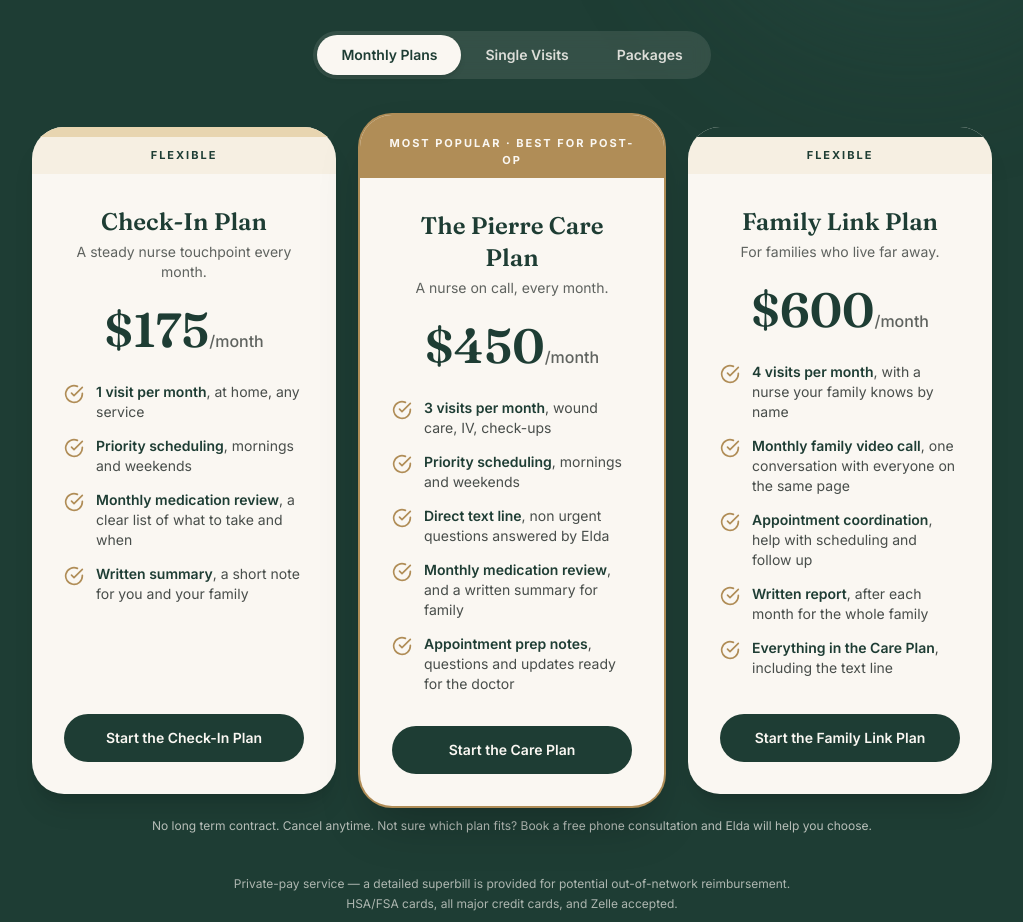
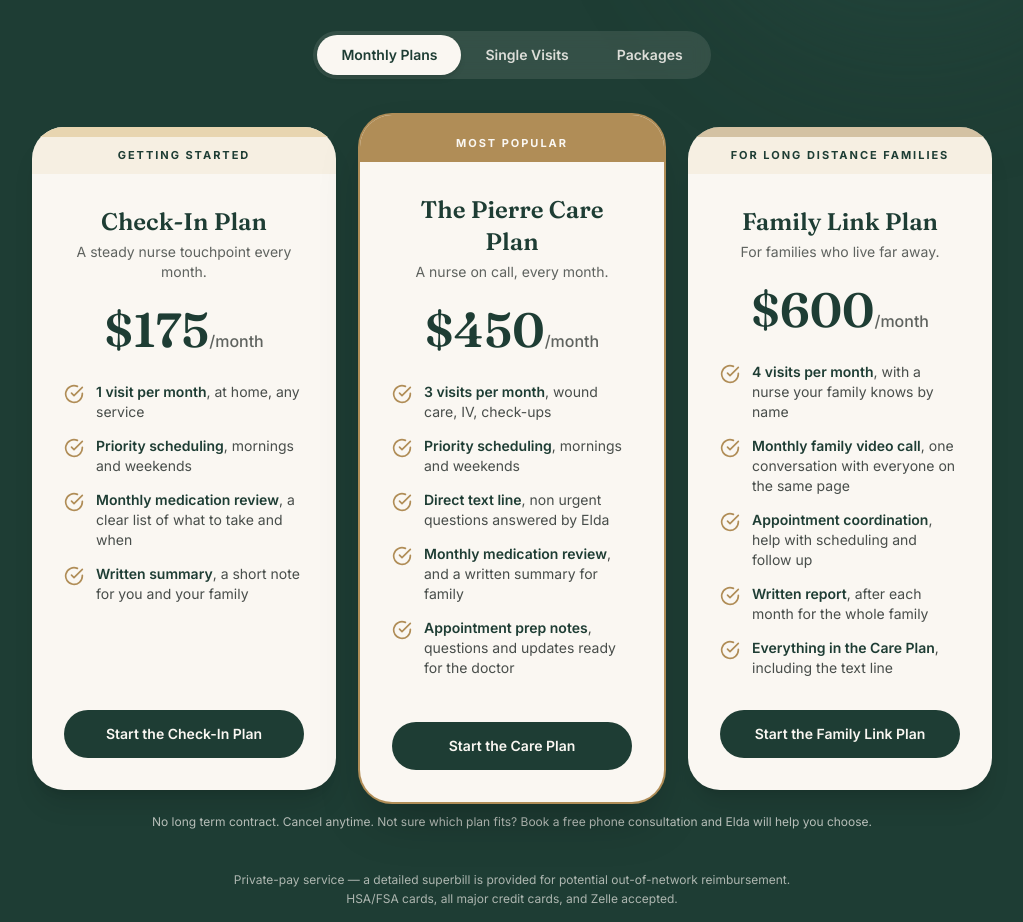
Before and after one commit to casss20/pierre-concierge, a React (Vite) app: page / in a window 1280 px wide. Shown: the part 6660-7582 px from the top of the page, without its empty margins (128-1151 px from the left). Built offline with nearby package versions, Linux system fonts and the light colour scheme.

Commit message:
Pricing: clearer plan labels, no wrapped badge
Co-Authored-By: casss20 <casss20@users.noreply.github.com>
Co-Authored-By: Claude Sonnet 5.5 <noreply@anthropic.com>
Claude-Session: https://claude.ai/code/session_01EVdS2jkhiL7pPBkcjZsJyE

```diff
--- a/src/App.jsx
+++ b/src/App.jsx
@@ -221,7 +221,7 @@ const SINGLE_VISITS = [
 // Monthly plans. Check-In $175 and Family Link $600 are proposals pending Elda's confirmation. Care Plan $450 is existing.
 const MONTHLY_PLANS = [
     {
-        name: 'Check-In Plan', price: '$175', band: 'bg-sand', tagline: 'A steady nurse touchpoint every month.',
+        name: 'Check-In Plan', price: '$175', band: 'bg-sand', badge: 'Getting started', tagline: 'A steady nurse touchpoint every month.',
         items: [
             { strong: '1 visit per month', rest: 'at home, any service' },
             { strong: 'Priority scheduling', rest: 'mornings and weekends' },
@@ -230,7 +230,7 @@ const MONTHLY_PLANS = [
         ],
     },
     {
-        name: 'The Pierre Care Plan', price: '$450', band: 'bg-brass', tagline: 'A nurse on call, every month.', featured: true, badge: 'Most popular · Best for post-op',
+        name: 'The Pierre Care Plan', price: '$450', band: 'bg-brass', tagline: 'A nurse on call, every month.', featured: true, badge: 'Most popular',
         items: [
             { strong: '3 visits per month', rest: 'wound care, IV, check-ups' },
             { strong: 'Priority scheduling', rest: 'mornings and weekends' },
@@ -240,7 +240,7 @@ const MONTHLY_PLANS = [
         ],
     },
     {
-        name: 'Family Link Plan', price: '$600', band: 'bg-pine', tagline: 'For families who live far away.',
+        name: 'Family Link Plan', price: '$600', band: 'bg-brass/50', badge: 'For long distance families', tagline: 'For families who live far away.',
         items: [
             { strong: '4 visits per month', rest: 'with a nurse your family knows by name' },
             { strong: 'Monthly family video call', rest: 'one conversation with everyone on the same page' },
@@ -654,7 +654,7 @@ function Pricing({ openBooking, hideHeading = false }) {
                                 <div key={name} className={`relative flex flex-col bg-ivory text-ink rounded-[2rem] overflow-hidden transition-transform duration-300 hover:-translate-y-1 ${featured ? 'shadow-2xl ring-2 ring-brass lg:-my-3' : 'shadow-xl'}`}>
                                     <div className={`h-2.5 ${band}`} />
                                     <div className={`px-6 py-2.5 text-center text-[11px] font-bold uppercase tracking-[0.18em] ${featured ? 'bg-brass text-ivory' : 'bg-sand/25 text-pine'}`}>
-                                        {featured ? badge : 'Flexible'}
+                                        {badge}
                                     </div>
                                     <div className="p-8 flex flex-col flex-1">
                                         <h3 className="font-serif text-2xl font-semibold text-pine text-center mb-1">{name}</h3>
```
